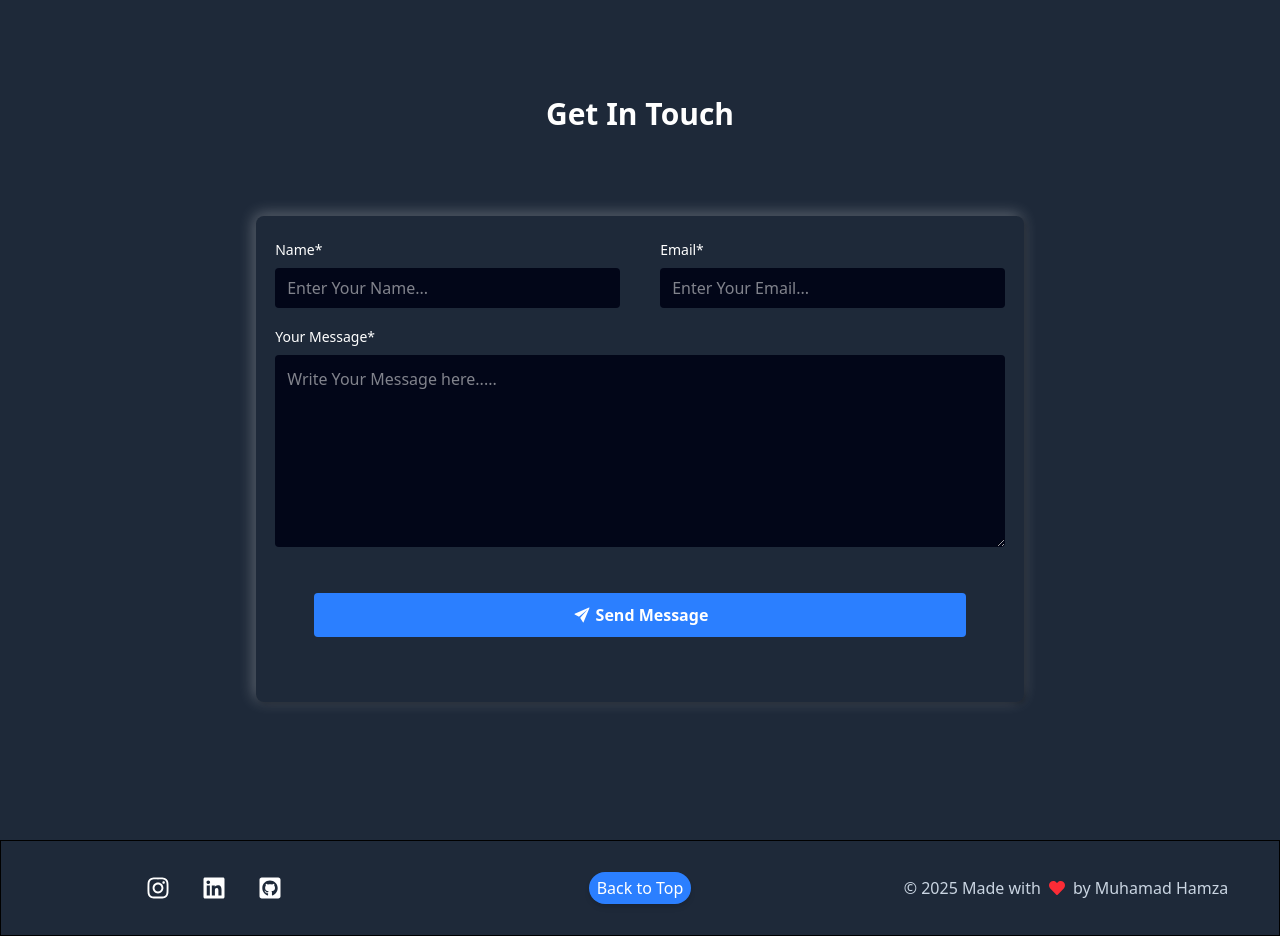
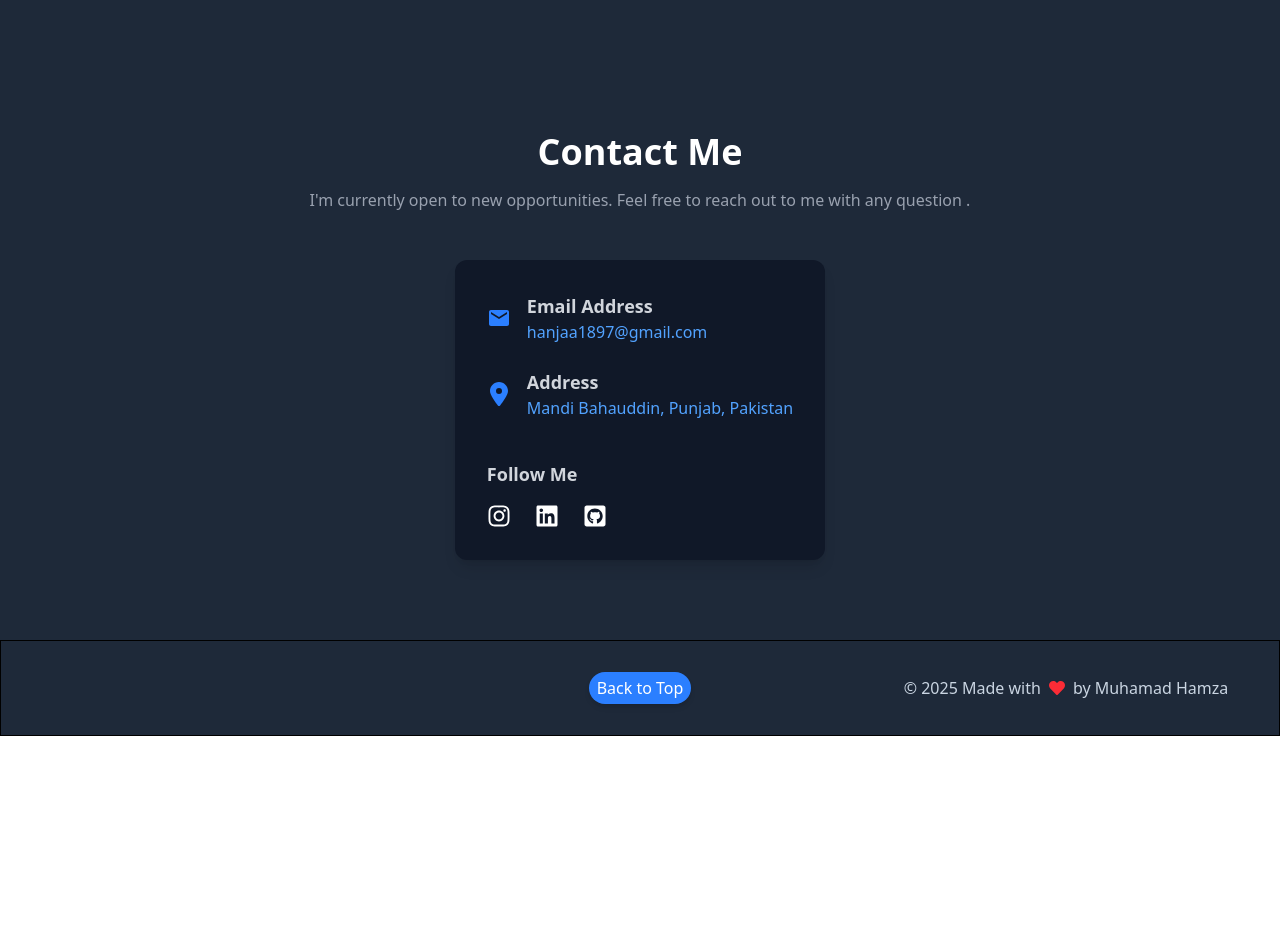
Before and after one commit to hamza-1897/Portfolio, a React (Vite) app: page / in a window 1280 px wide. Shown: the part 2080-3016 px from the top of the page. After the commit the page ends 2816 px from the top, so only its background shows below. Built offline with nearby package versions, Linux system fonts and the light colour scheme.

Commit message:
Contact Card changed

```diff
--- a/src/components/Footer.jsx
+++ b/src/components/Footer.jsx
@@ -14,10 +14,7 @@ const Footer = () => {
 
                     <div className='flex justify-center  gap-8 items-center'>
 
-                         <a className='text-white text-2xl hover:text-red-500 ' target='_blank' href="https://www.instagram.com/hamzaaa.1897"><FaInstagram /></a>
-                              <a className='text-white text-2xl hover:text-blue-500 ' target='_blank'  href="https://www.linkedin.com/in/muhammad-hamza-410a95326?utm_source"><FaLinkedin /></a>
-                              <a className='text-white text-2xl hover:text-black ' target='_blank' href="https://github.com/hnjaa1897"><FaGithubSquare /> </a>
-                    </div>
+                          </div>
 
             </div>
             <div id='to_top' className='md:h-full md:w-[30%] h-[30%] w-full justify-center items-center flex'>
--- a/src/components/Message.jsx
+++ b/src/components/Message.jsx
@@ -1,48 +1,68 @@
 import React from 'react'
 import { IoIosSend } from "react-icons/io";
+import { FaInstagram } from "react-icons/fa";
+import { FaLinkedin } from "react-icons/fa";
+import { FaGithubSquare } from "react-icons/fa";
+import { MdEmail } from "react-icons/md";
+import { FaLocationDot } from "react-icons/fa6";
+
+
+
 const Message = () => {
   return (
 
-    <div id='contact' className='flex flex-col w-full md:h-[90vh] h-[75vh] md:mt-10 md:mb-7'>
-      <div className='flex justify-center items-center w-full md:h-[6%]'>
-        <h1 className='md:text-3xl text-2xl text-white font-bold'> Get In Touch</h1>
-      </div>
-      <div className=' flex justify-center items-center w-full h-[90%]'>
-            <div className='md:w-[60%] w-[75%] rounded-lg flex flex-col gap-3.5 items-center shadow-[2px_2px_5px_rgba(0,0,0,0.3),_-2px_-2px_15px_rgba(255,255,255,0.3)] h-[80%] md:h-[75%]'>
+     <section id="contact" class="py-20 px-6 md:px-8 bg-gray-800">
+        <div class="container mx-auto">
+            <h2 class="text-4xl font-bold text-center text-white mb-4">Contact Me</h2>
+            <p class="text-center text-gray-400 max-w-2xl mx-auto mb-12">
+                I'm currently open to new opportunities. Feel free to reach out to me with any question .
+            </p>
 
-                <div id='name' className='w-full flex pt-2 md:pt-0 md:flex-row flex-col justify-center items-center md:gap-0.5 gap-2 md:h-[20%] h-[35%]'>
-                    <div className='md:w-[50%] w-[90%] flex md:flex-row flex-col justify-center items-center h-full'>
-                        <div className='flex flex-col gap-2 text-white w-full md:w-[90%] h-[50%]'>
-                            <h1 className='text-sm'>Name*</h1>
-                            <input type="text" name="name" placeholder='Enter Your Name...' className='rounded px-3 py-2 bg-slate-950' />
-                        </div>
-                    </div>
-                    <div className='md:w-[50%] w-[90%] flex justify-center items-center  h-full'>
-                        <div className='flex flex-col gap-2 text-white w-full md:w-[90%] h-[50%]'>
-                            <h1 className='text-sm'>Email*</h1>
-                            <input type="text" name="email" placeholder='Enter Your Email...' className='rounded px-3 py-2 bg-slate-950' />
-                        </div>
-                    </div>
-                              </div>
+            <div class="flex flex-col justify-center items-center  gap-12  mx-auto">
 
 
 
-                <div id='mes' className='w-full h-[40%] md:my-0  mt-6 md:h-[50%]  flex justify-center'>
-                     <div className='md:w-[95%] w-[90%] flex flex-col gap-2 text-white  h-full'>
+                <div class="w-full md:w-1/2 flex flex-col items-center justify-center">
+                    <div class="space-y-6 bg-gray-900 p-8 rounded-xl shadow-lg">
 
-                            <h1 className='text-sm'>Your Message*</h1>
-                                <textarea name="Message" placeholder='Write Your Message here.....' id="message" rows={7} className='rounded px-3 py-3   bg-slate-950'/>
+                        <div class="flex items-center space-x-4">
+                            <i class=" text-2xl text-blue-500"><MdEmail /></i>
+                            <div>
+                                <h4 class="text-lg font-semibold text-gray-300">Email Address</h4>
+                                <a href="mailto:Mohammadamin78630@gmail.com" class="text-blue-400 hover:underline">hanjaa1897@gmail.com</a>
+                            </div>
+                        </div>
+
+
+
+                        <div class="flex items-center space-x-4">
+                            <i class="fa-solid fa-house text-2xl text-blue-500"><FaLocationDot /></i>
+                            <div>
+                                <h4 class="text-lg font-semibold text-gray-300">Address</h4>
+                                <a href="tel:+921234567890" class="text-blue-400 hover:underline">Mandi Bahauddin, Punjab, Pakistan</a>
+                            </div>
+                        </div>
+
+                        <div class="pt-4">
+                            <h4 class="text-lg font-semibold text-gray-300 mb-4">Follow Me</h4>
+                            <div class="flex space-x-6">
+                                         <a className='text-white text-2xl hover:text-red-500 ' target='_blank' href="https://www.instagram.com/hamzaaa.1897"><FaInstagram /></a>
+                                                             <a className='text-white text-2xl hover:text-blue-500 ' target='_blank'  href="https://www.linkedin.com/in/muhammad-hamza-410a95326?utm_source"><FaLinkedin /></a>
+                                                             <a className='text-white text-2xl hover:text-black ' target='_blank' href="https://github.com/hnjaa1897"><FaGithubSquare /> </a>
+
+                            </div>
+                        </div>
 
                     </div>
-
-                </div>
-                <div id='send' className='w-full h-[15%]  flex items-center justify-center'>
-                    <button type="submit" className='flex cursor-pointer justify-center md:h-[60%] py-1 h-[55%] mb-3 rounded w-[85%] font-bold items-center bg-blue-500 text-white hover:shadow-blue-400 gap-1 hover:bg-blue-700'><span className='text-lg md:text-xl'><IoIosSend /></span><h1>Send Message</h1></button>
                 </div>
 
             </div>
-      </div>
-    </div>
+
+        </div>
+    </section>
+
+
+
   )
 }
 
```
